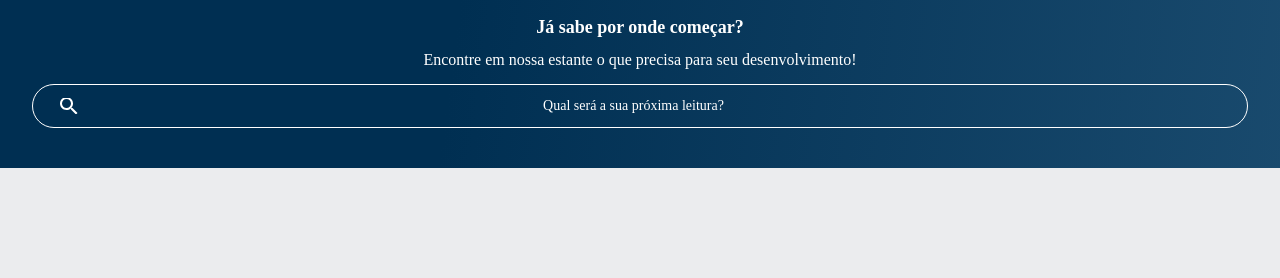
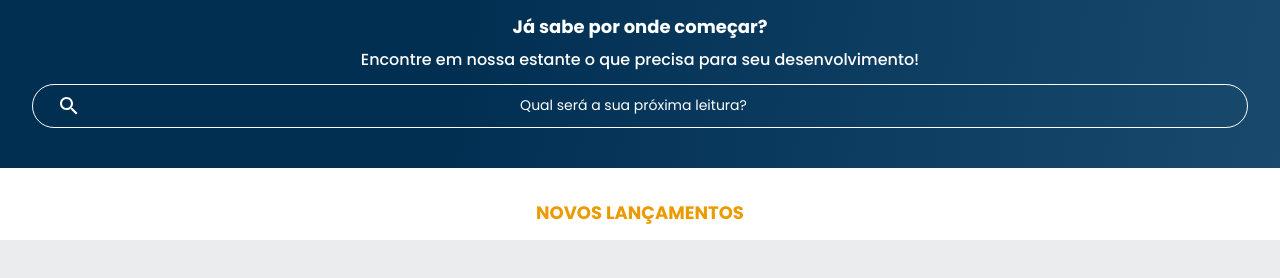
Before and after one commit to AdrianoBispo/alurabooks, a plain HTML site: page index.html in a window 1280 px wide. Shown: the part 94-372 px from the top of the page. Drawn offline with Linux system fonts and the light colour scheme.

Commit message:
Estrutura do Carrossel criado

```diff
--- a/index.html
+++ b/index.html
@@ -53,4 +53,9 @@
     <input type="search" class="banner__pesquisa" placeholder="Qual será a sua próxima leitura?">
 </section>
 
+<section class="carrossel">
+    <h2 class="carrossel__titulo">Novos Lançamentos</h2>
+</section>
+
+
 </html>
--- a/styles.css
+++ b/styles.css
@@ -1,6 +1,8 @@
 @import url(styles/reset.css);
 @import url(styles/header.css);
 @import url(styles/banner.css);
+@import url(styles/carrossel.css);
+@import url('https://fonts.googleapis.com/css2?family=Poppins:ital,wght@0,100;0,200;0,300;0,400;0,500;0,600;0,700;0,800;0,900;1,100;1,200;1,300;1,400;1,500;1,600;1,700;1,800;1,900&display=swap');
 
 :root {
     --cor-de-fundo: #EBECEE;
--- /dev/null
+++ b/styles/carrossel.css
@@ -0,0 +1,9 @@
+.carrossel__titulo {
+    color: var(--laranja);
+    background-color: var(--branco);
+    text-align: center;
+    text-transform: uppercase;
+    font-size: 18px;
+    font-weight: 700;
+    padding: 2em 0 1em 0;
+}
```
